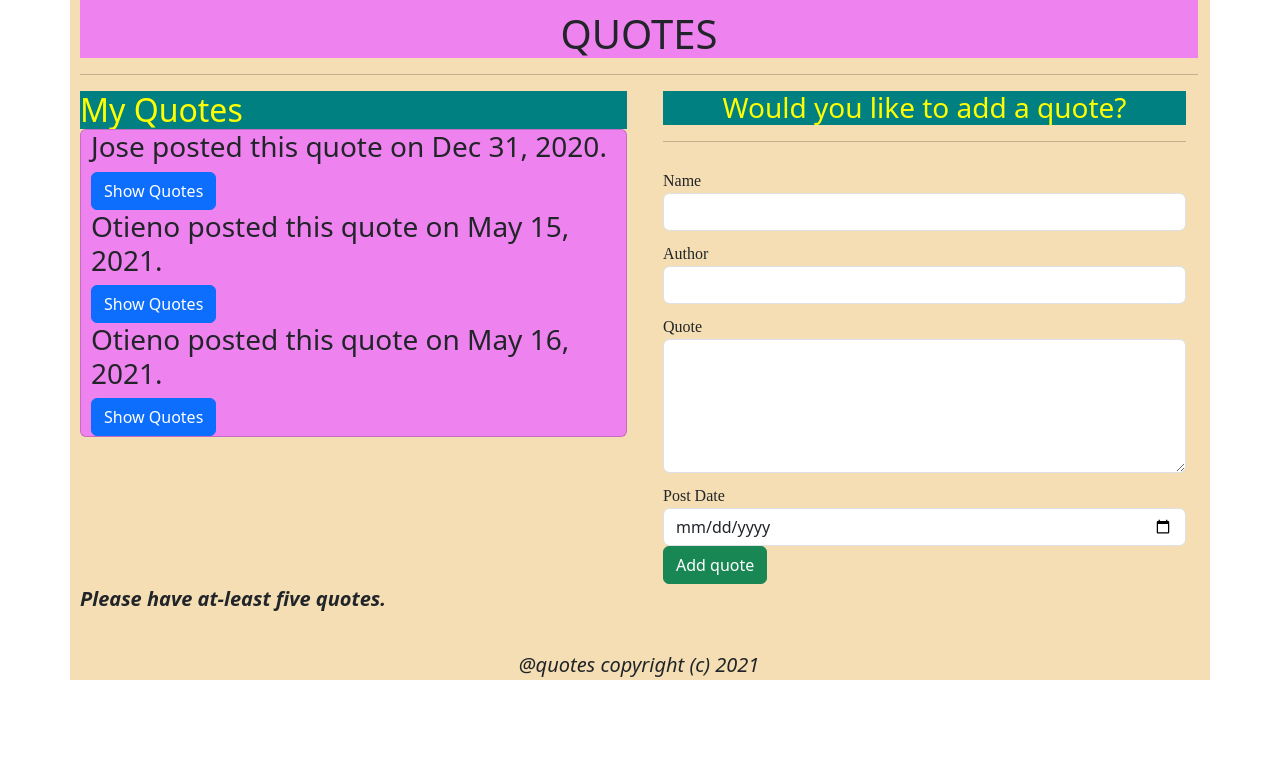
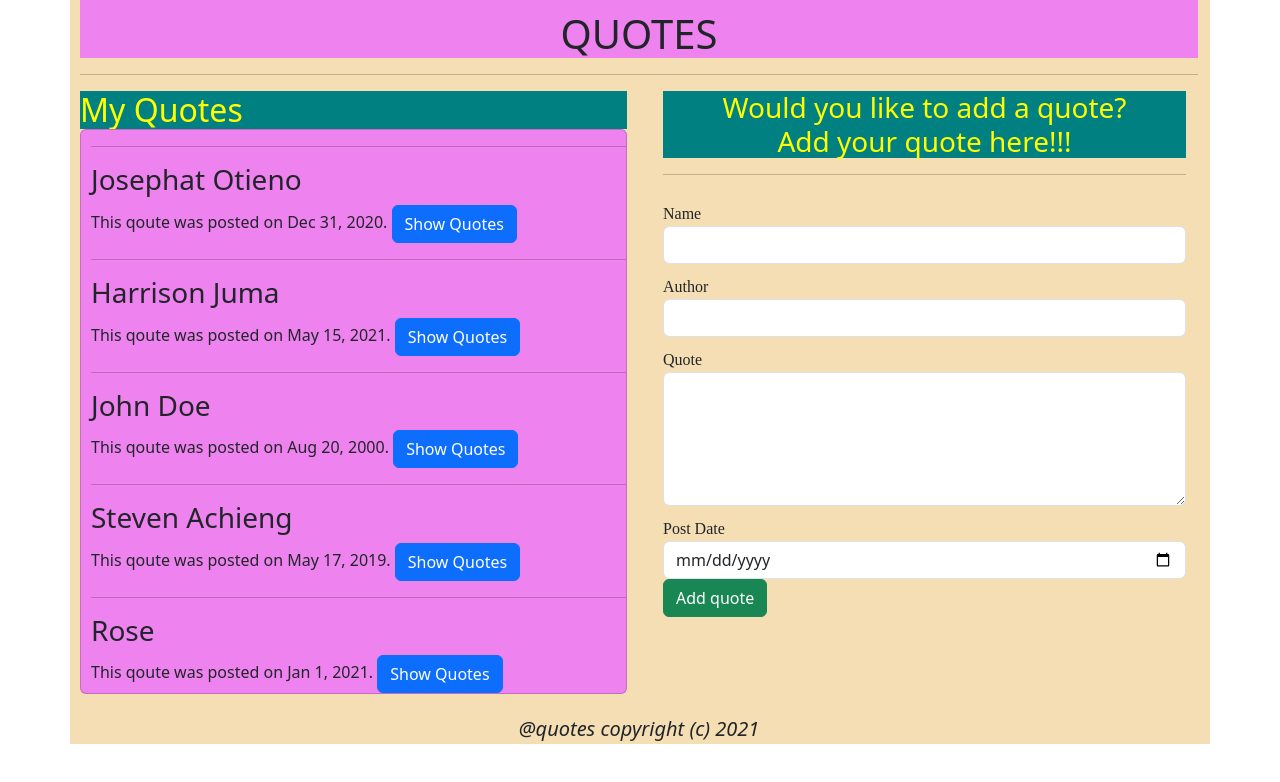
Before and after one commit to josphat-otieno/quotes-project, an Angular app: page / in a window 1280 px wide. Shown: the top 782 px of the page. Built offline with nearby package versions, Linux system fonts and the light colour scheme.

Commit message:
ad more custom styling

```diff
--- a/package.json
+++ b/package.json
@@ -29,6 +29,7 @@
     "@angular/compiler-cli": "~11.2.13",
     "@types/jasmine": "~3.6.0",
     "@types/node": "^12.11.1",
+    "angular-cli-ghpages": "^1.0.0-rc.1",
     "codelyzer": "^6.0.0",
     "jasmine-core": "~3.6.0",
     "jasmine-spec-reporter": "~5.0.0",
--- a/src/app/quote-detail/quote-detail.component.css
+++ b/src/app/quote-detail/quote-detail.component.css
@@ -21,16 +21,30 @@
     align-items: center;
 }
 .downvote{
+    margin-right: 200px;
+    padding-left: 10px;
+    margin-top: 0;
+}
+.upvote{
     margin-right: auto;
     padding-left: 10px;
     margin-top: 0;
 }
 #upvote{
     color: green;
+    text-align: center;
+    font-size: 30px;
+    padding: 0;
+    margin-bottom: 0;
 }
 #downvote{
     color:yello;
+    text-align: center;
+    font-size: 30px;
+    padding: 0;
+    margin-bottom: 0;
 }
+
 .view{
     color: wheat;
     font-size: 20px;
--- a/src/app/quote-detail/quote-detail.component.html
+++ b/src/app/quote-detail/quote-detail.component.html
@@ -1,3 +1,4 @@
+<hr>
 <div>
 <p><span class="author">Author:</span> <span id="qauhtor" >{{quote.author}}</span> <br>
   </p>
--- a/src/app/quote-form/quote-form.component.html
+++ b/src/app/quote-form/quote-form.component.html
@@ -1,5 +1,5 @@
 <div class="container-fluid ">
-    <h3 class="text-center">Would you like to add a quote?</h3>
+    <h3 class="text-center">Would you like to add a quote?<br>Add your quote here!!!</h3>
     <hr>
     <form (ngSubmit)='submitQuote()' #quoteForm='ngForm'>
         <div class="form-group">
--- a/src/app/quotes/quotes.component.html
+++ b/src/app/quotes/quotes.component.html
@@ -6,9 +6,9 @@
       <h2>My Quotes</h2>
 
       <div class="card">
-        <div *ngFor='let quote of quotes let i=index'>
+        <div *ngFor='let quote of quotes let i=index'><hr>
           <div>
-            <h3><span class="quoteName"> {{quote.name}}</span> posted this quote on {{quote.postDate|date}}.</h3>
+            <h3><span class="quoteName"> {{quote.name}}</span></h3>This qoute was posted on {{quote.postDate|date}}.
             <button class="btn btn-primary" (click)="toggleQuotes(i)">Show Quotes</button>
           </div>
           <div *ngIf='quote.showQuote'>
--- a/src/app/quotes/quotes.component.ts
+++ b/src/app/quotes/quotes.component.ts
@@ -7,9 +7,11 @@ import { Quote } from '../quote'
 })
 export class QuotesComponent implements OnInit {
   quotes:Quote[]=[
-     new Quote("jose", "Francis gachuri", "part of courage is simple consistency", new Date(2020, 11,31), 0, 0, new Date()),
-     new Quote ("otieno", "Barack Obama", "hard work is the only way out", new Date(2021,4,15), 0 , 0, new Date()),
-     new Quote("otieno", "Nelson Mandela", "education is the key", new Date(), 0, 0, new Date())
+     new Quote("josephat otieno", "Francis gachuri", "Part of courage is simple consistency", new Date(2020, 11,31), 0, 0, new Date()),
+     new Quote ("harrison juma", "Barack Obama", "A change is brought about because ordinary people do extraordinary things.", new Date(2021,4,15), 0 , 0, new Date()),
+     new Quote("john doe", "Nelson Mandela", "Education is the key to success", new Date(2000,7,20), 0, 0, new Date()),
+     new Quote("steven achieng", "walt disney", "The way to get started is to quit talking and begin doing", new Date(2019,4,17), 0, 0, new Date()),
+     new Quote("rose", "Francis Waititu", "Mimi kitu naogopa ni Mungu na uji moto", new Date(2021,0,1), 0, 0, new Date())
   ];
   toggleQuotes(index){
     this.quotes[index].showQuote=!this.quotes[index].showQuote
```
Also changed, not shown: 1 other file (tests, documents, lock files or other folders).
